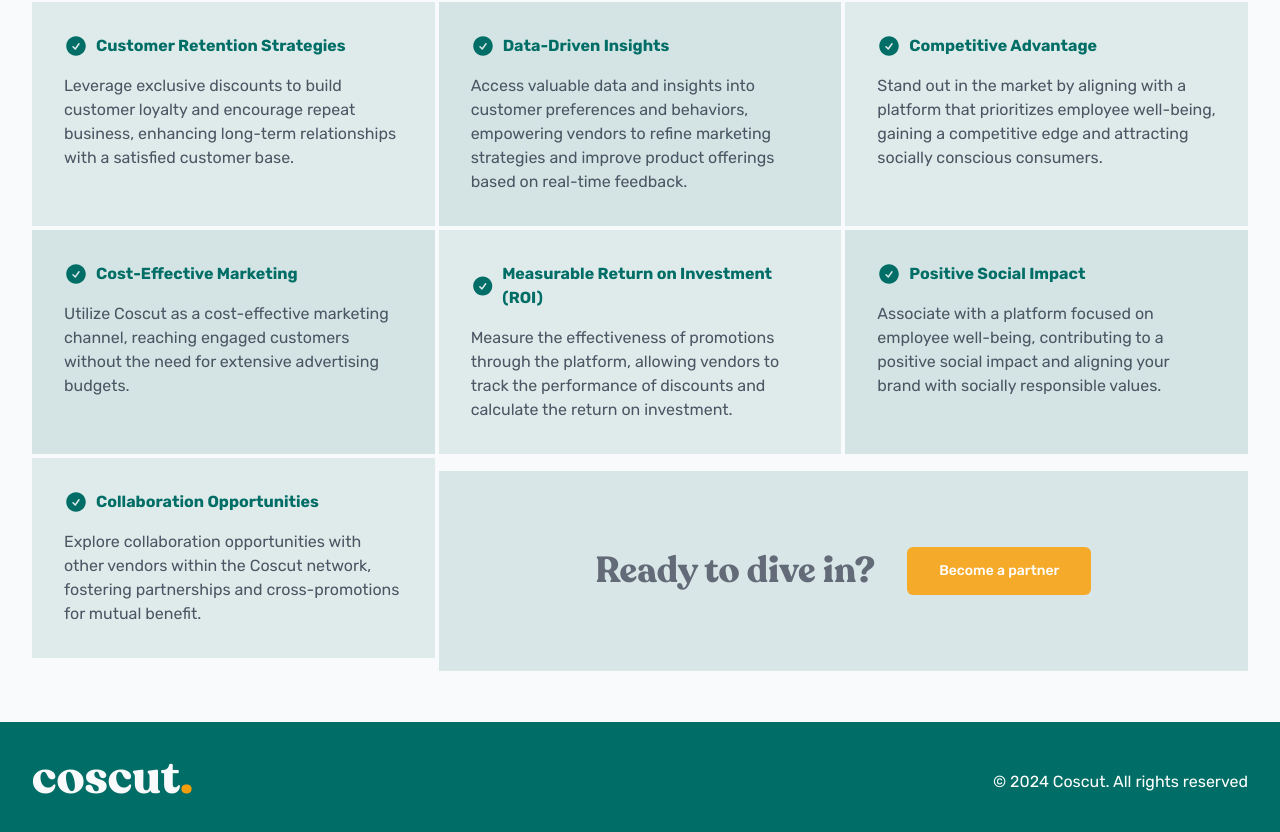
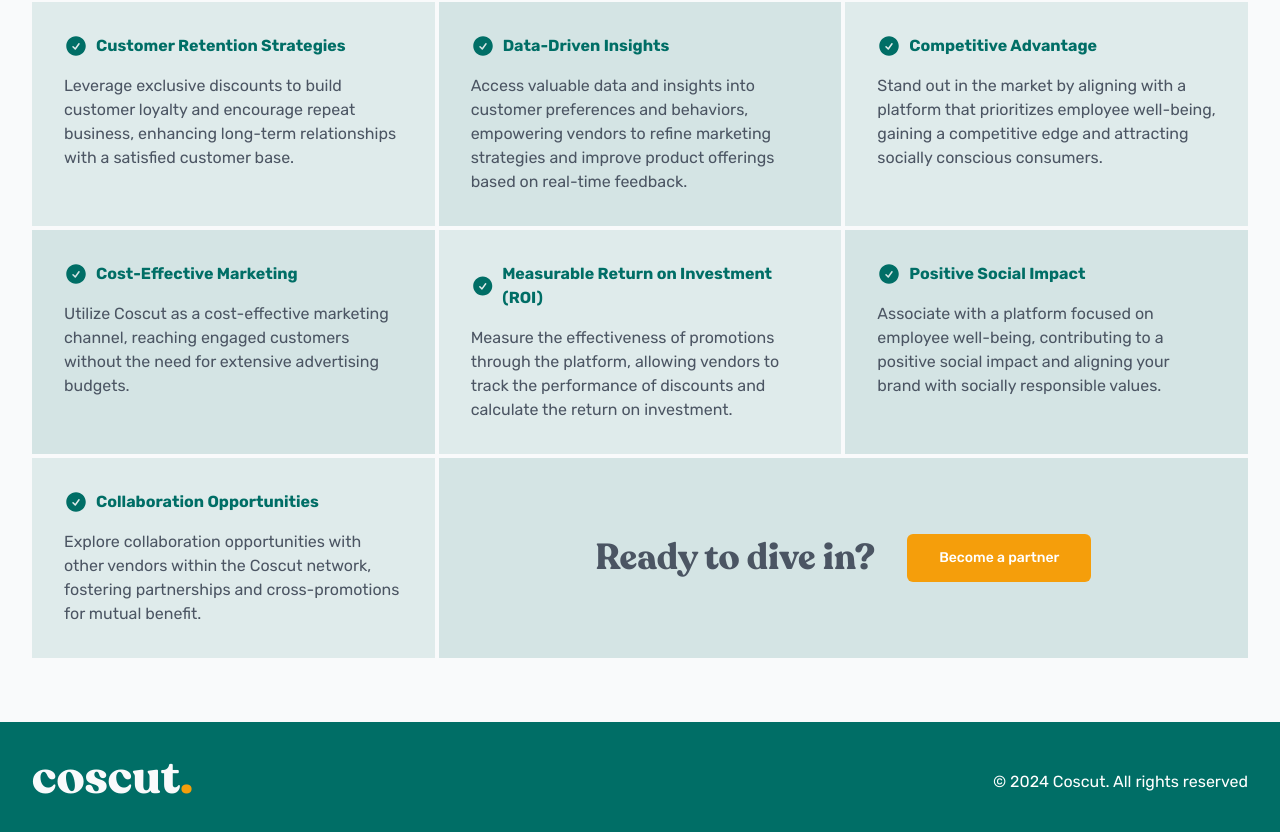
Before and after one commit to jlsodai/coscut, a Next.js app: page / in a window 1280 px wide. Shown: the part 4086-4918 px from the top of the page. Built offline with nearby package versions, Linux system fonts and the light colour scheme.

Commit message:
reduce aos delay in vendor section

```diff
--- a/src/sections/VendorSection.tsx
+++ b/src/sections/VendorSection.tsx
@@ -32,7 +32,7 @@
         {vendorBenefits.map((benefit, i) => (
           <div
             data-aos="fade-up"
-            data-aos-delay={(i + 1) * 200}
+            data-aos-delay={(i + 1) * 100}
             className={`${
               i % 2 ? "bg-[#006E66]/10" : "bg-[#006E66]/15"
             } p-8 hover:bg-[#006E66]/30`}
@@ -53,7 +53,7 @@
         <div
           className="flex flex-col md:flex-row gap-x-8 gap-y-2 justify-center items-center md:col-span-2 lg:bg-[#006E66]/15 py-8 text-center"
           data-aos="fade-up"
-          data-aos-delay={(vendorBenefits.length + 1) * 200}
+          data-aos-delay={(vendorBenefits.length + 1) * 100}
         >
           <h1 className="text-2xl lg:text-4xl font-recoleta font-bold leading-snug text-center">
             Ready to dive in?
```
